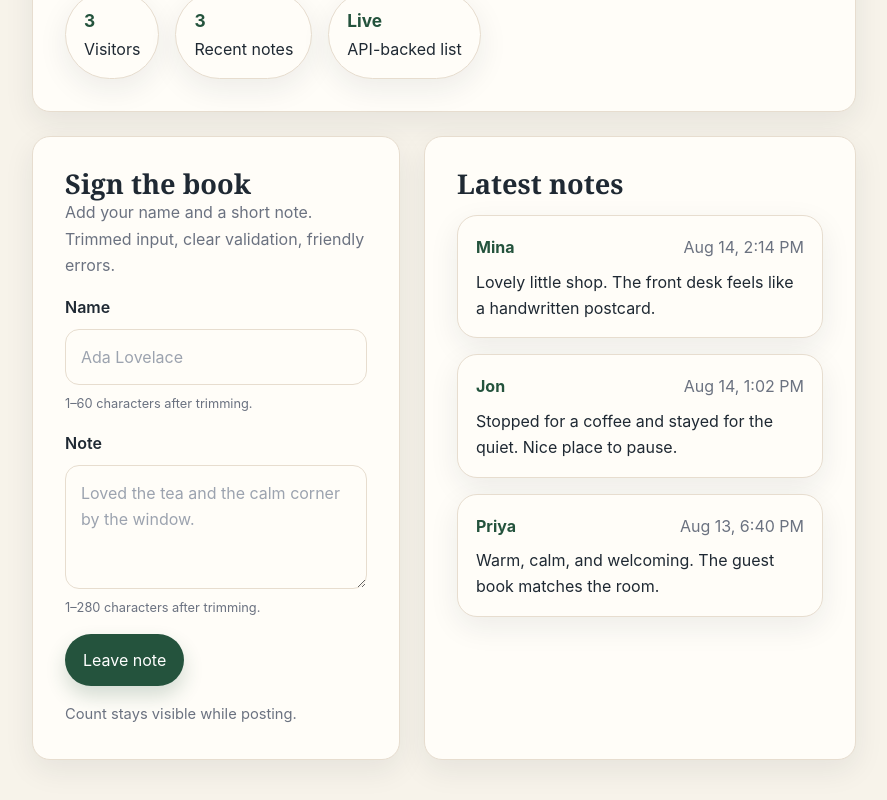
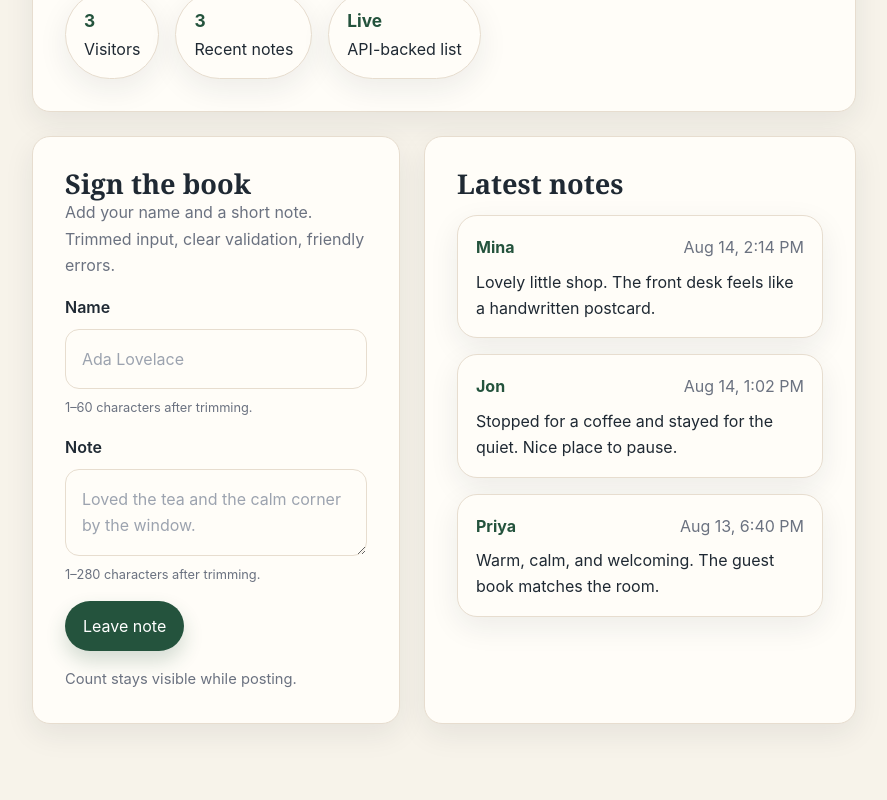
Before and after one commit to ThanhNV121097/project-dd194c58, a Next.js app in the folder code/frontend/: page / in a window 1280 px wide. Shown: the part 562-1362 px from the top of the page, without its empty margins (196-1083 px from the left). After the commit the page ends 1334 px from the top, so only its background shows below. Built offline with nearby package versions, Linux system fonts and the light colour scheme.

Commit message:
fix(css): use design tokens only

```diff
--- a/code/frontend/components/GuestBookPage.module.css
+++ b/code/frontend/components/GuestBookPage.module.css
@@ -93,10 +93,10 @@
 .notice {
   margin-top: var(--space-5);
   padding: var(--space-4) var(--space-5);
-  border: var(--border-width) solid #D8CCB4;
+  border: var(--border-width) solid var(--color-warning);
   border-radius: var(--radius-md);
-  background: #FFFAF0;
-  color: #6A5220;
+  background: var(--color-surface);
+  color: var(--color-text);
 }
 
 .layout {
@@ -129,7 +129,7 @@
 .field input,
 .field textarea {
   width: 100%;
-  padding: 14px 15px;
+  padding: var(--space-4) var(--space-4);
   border: var(--border-width) solid var(--color-border);
   border-radius: var(--radius-sm);
   background: var(--color-surface);
@@ -137,7 +137,7 @@
 }
 
 .field textarea {
-  min-height: 124px;
+  min-height: 31 * var(--space-4);
   resize: vertical;
 }
 
@@ -147,7 +147,7 @@
 }
 
 .primary {
-  padding: 13px 18px;
+  padding: var(--space-3) var(--space-5);
   border: 0;
   border-radius: var(--radius-full);
   background: var(--color-primary);
```
